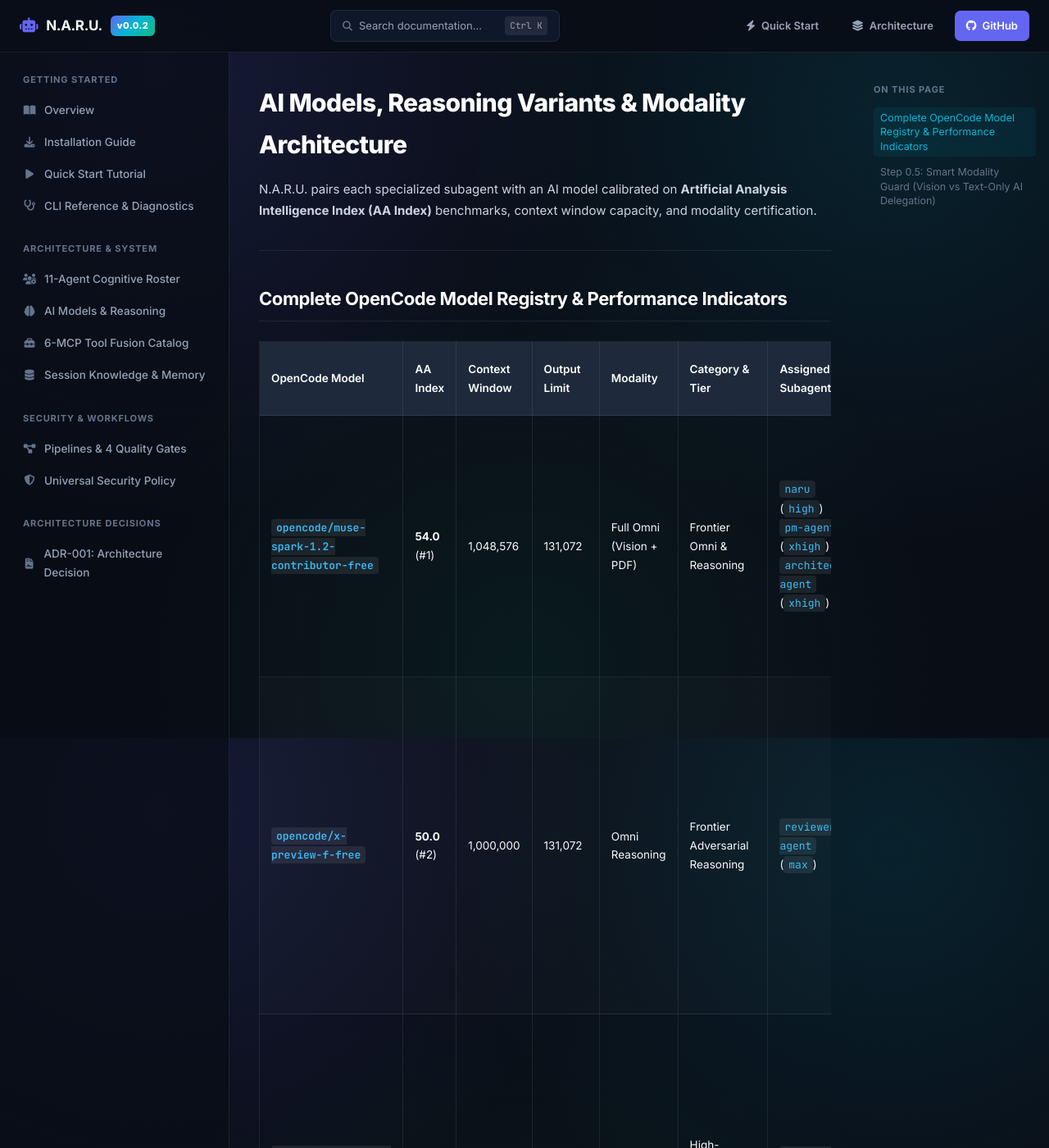
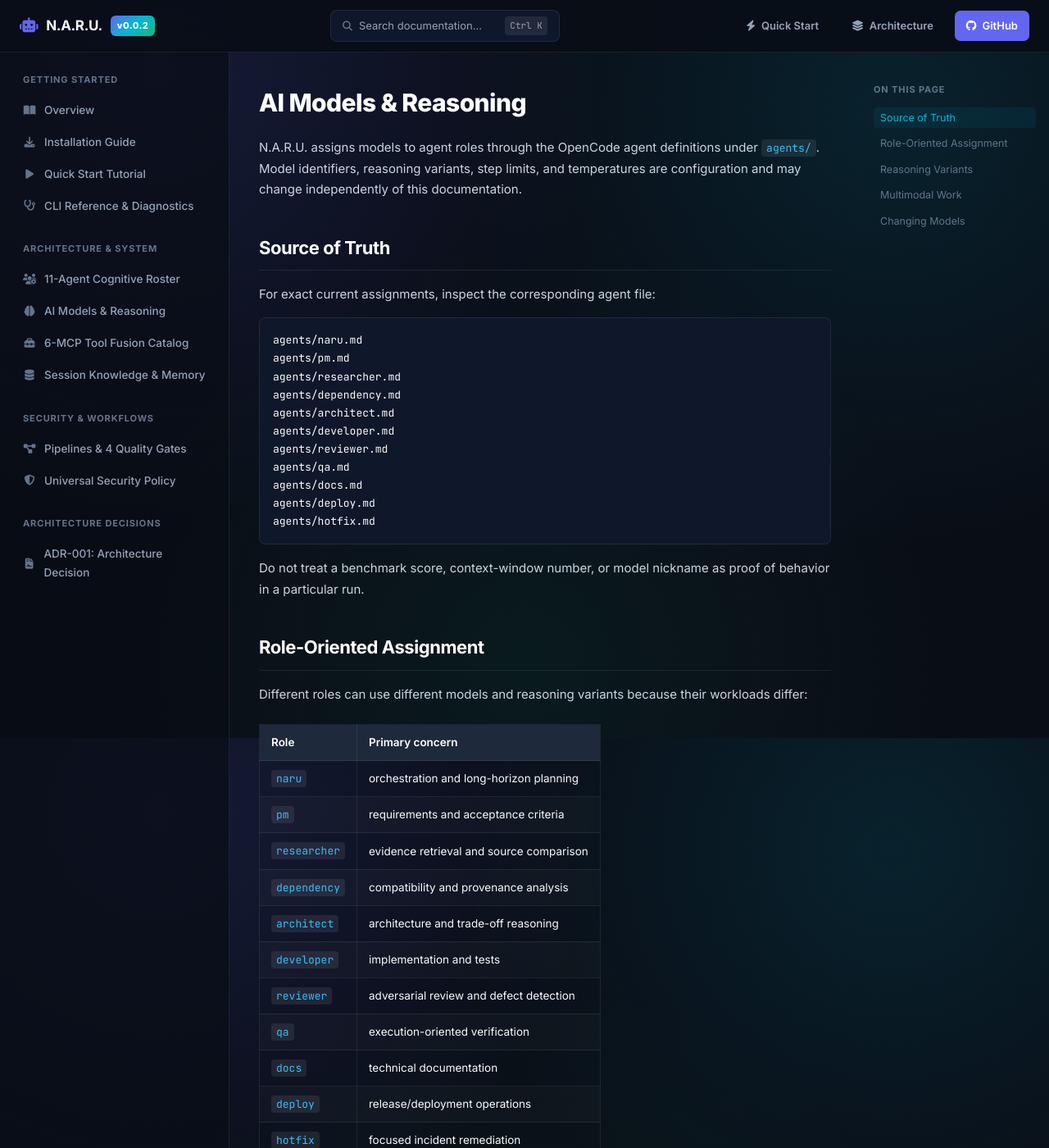
Before and after one commit to Yoganataa/naru-agents, a Jekyll site: the page built from docs/architecture/models-and-reasoning.md, in a window 1280 px wide and 1400 px high. Shown: the whole window at 82% size. Built offline with Jekyll 4.4.1, drawn with Linux system fonts in a browser that asks for light colours; some of the changed text lies outside the part shown.

Commit message:
docs: replace stale model registry with configuration source of truth

````diff
--- a/docs/architecture/models-and-reasoning.md
+++ b/docs/architecture/models-and-reasoning.md
@@ -3,30 +3,69 @@ layout: default
 title: AI Models & Reasoning — N.A.R.U.
 ---
 
-# AI Models, Reasoning Variants & Modality Architecture
+# AI Models & Reasoning
 
-N.A.R.U. pairs each specialized subagent with an AI model calibrated on **Artificial Analysis Intelligence Index (AA Index)** benchmarks, context window capacity, and modality certification.
+N.A.R.U. assigns models to agent roles through the OpenCode agent definitions under `agents/`. Model identifiers, reasoning variants, step limits, and temperatures are configuration and may change independently of this documentation.
 
----
+## Source of Truth
 
-## Complete OpenCode Model Registry & Performance Indicators
+For exact current assignments, inspect the corresponding agent file:
 
-| OpenCode Model | AA Index | Context Window | Output Limit | Modality | Category & Tier | Assigned Subagents | Technical Rationale & Role Fit |
-|---|---|---|---|---|---|---|---|
-| **`opencode/muse-spark-1.2-contributor-free`** | **54.0** (#1) | 1,048,576 | 131,072 | Full Omni (Vision + PDF) | Frontier Omni & Reasoning | `naru` (`high`)<br>`pm-agent` (`xhigh`)<br>`architect-agent` (`xhigh`) | **Highest overall intelligence index (54.0)**. 1M token context allows multi-page PDF PRD ingestion, wireframe parsing, and zero-loss ADR formulation. |
-| **`opencode/x-preview-f-free`** | **50.0** (#2) | 1,000,000 | 131,072 | Omni Reasoning | Frontier Adversarial Reasoning | `reviewer-agent` (`max`) | **Deepest adversarial reasoning mode (`max`)** for Quality Gate 3. Evaluates complex AST diffs, OWASP Top 10 vulnerabilities, anti-slop frontend standards, and No-Bypass adherence. |
-| **`opencode/nemotron-3-ultra-free`** | **48.2** | 1,000,000 | 128,000 | Text-Only | High-Throughput Bulk Text | `docs-agent` (Auto) | **Fastest long-form token throughput**. Generates Living Architecture Mermaid ERDs, OpenAPI 3.1 specifications, and changelogs without rate-limit bottlenecks. |
-| **`opencode/big-pickle`** | **47.0** | 200,000 | 32,000 | Code Specialist | Frontier Autonomous Coding | `developer-agent` (Auto)<br>`hotfix-agent` (Auto) | **Dedicated code synthesis specialist**. Optimized for multi-file AST edits, O(1) runtime efficiency, clean hexagonal domain services, and root-cause hotfixing. |
-| **`opencode/mimo-v2.5-free`** | **43.0** | 1,048,576 | 256,000 | Vision OCR | Multimodal QA & OCR | `qa-agent` (Auto) | **Multimodal Vision OCR specialist**. Performs pixel-level visual regression, UI screenshot diffing, and automated Roblox playtest log analysis. |
-| **`opencode/hy3-free`** | **41.0** | 190,000 | 64,000 | Text-Only | Ultra-Fast Sub-Second Engine | `researcher-agent` (`medium`)<br>`dependency-agent` (`low`)<br>`deploy-agent` (`low`) | **Sub-second response latency**. Enables real-time web search grounding, package manifest dependency locking, and DevOps runbook generation with zero pipeline lag. |
-| **`opencode/nemotron-3.5-lightning-free`** | **38.0** | 262,144 | 262,144 | Text-Only | Lightweight Fast Execution | *Utility / Fallback Engine* | Lightweight execution model for rapid auxiliary tasks. |
+```text
+agents/naru.md
+agents/pm.md
+agents/researcher.md
+agents/dependency.md
+agents/architect.md
+agents/developer.md
+agents/reviewer.md
+agents/qa.md
+agents/docs.md
+agents/deploy.md
+agents/hotfix.md
+```
 
----
+Do not treat a benchmark score, context-window number, or model nickname as proof of behavior in a particular run.
 
-## Step 0.5: Smart Modality Guard (Vision vs Text-Only AI Delegation)
+## Role-Oriented Assignment
 
-To eliminate API Error 400 (`Model does not support image modality`) and visual hallucinations:
+Different roles can use different models and reasoning variants because their workloads differ:
 
-1. **Vision-Certified Subagents** (`pm-agent`, `architect-agent`, `reviewer-agent`, `qa-agent`): Native multi-modal models that directly ingest raw screenshots, Figma mockups, layout diagrams, and PDF PRDs.
-2. **Text-Only Subagents** (`researcher-agent`, `dependency-agent`, `docs-agent`, `deploy-agent`): High-speed text specialists that **never receive raw images directly**.
-3. **Visual Transcoding Pre-Processor**: If a text-only subagent requires information from a visual screenshot (e.g. `docs-agent` generating OpenAPI specs from a Swagger screenshot), Naru or QA-Agent first transcodes the visual image into a **Structured Markdown AST** (Endpoints, HTTP methods, headers, schemas, colors, OCR text) before passing it to the text-only subagent.
+| Role | Primary concern |
+|---|---|
+| `naru` | orchestration and long-horizon planning |
+| `pm` | requirements and acceptance criteria |
+| `researcher` | evidence retrieval and source comparison |
+| `dependency` | compatibility and provenance analysis |
+| `architect` | architecture and trade-off reasoning |
+| `developer` | implementation and tests |
+| `reviewer` | adversarial review and defect detection |
+| `qa` | execution-oriented verification |
+| `docs` | technical documentation |
+| `deploy` | release/deployment operations |
+| `hotfix` | focused incident remediation |
+
+The exact configured model belongs in the agent frontmatter. This avoids duplicating rapidly changing provider/model metadata in the GitHub Pages site.
+
+## Reasoning Variants
+
+Where supported by OpenCode, variants such as `low`, `medium`, `high`, `xhigh`, `max`, or `auto` can be selected according to role and task cost. Higher reasoning is not automatically better for every operation.
+
+## Multimodal Work
+
+Do not assume that every configured model accepts images, PDFs, or other modalities. When a task requires visual input, verify the active model/provider capabilities from the current OpenCode configuration.
+
+If a selected model cannot consume the required modality, use a compatible model or transform the input into a reliable structured representation.
+
+## Changing Models
+
+Treat model changes as configuration changes. Verify, where relevant:
+
+- exact provider/model identifier;
+- modality support;
+- context and output constraints;
+- reasoning-variant support;
+- tool compatibility;
+- availability and rate limits.
+
+Material model decisions should be recorded with evidence rather than benchmark-based marketing claims.
````
